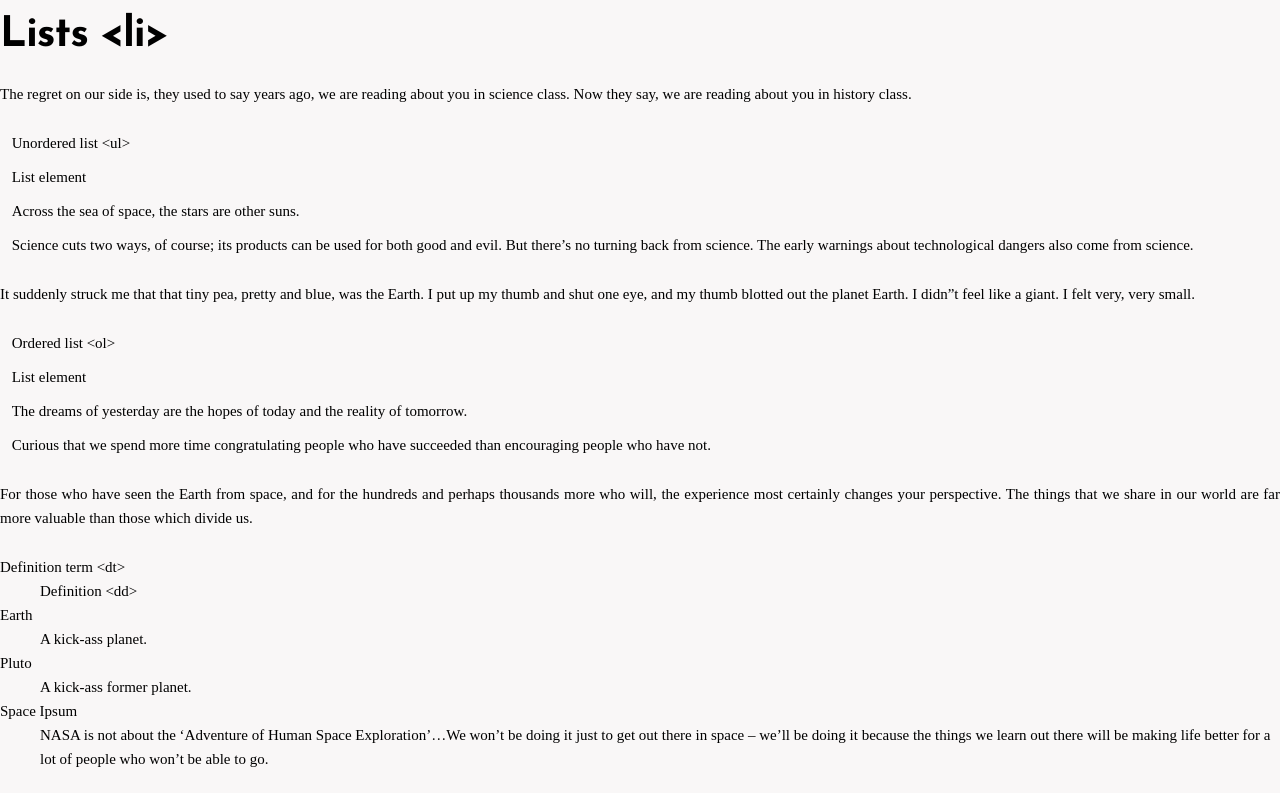
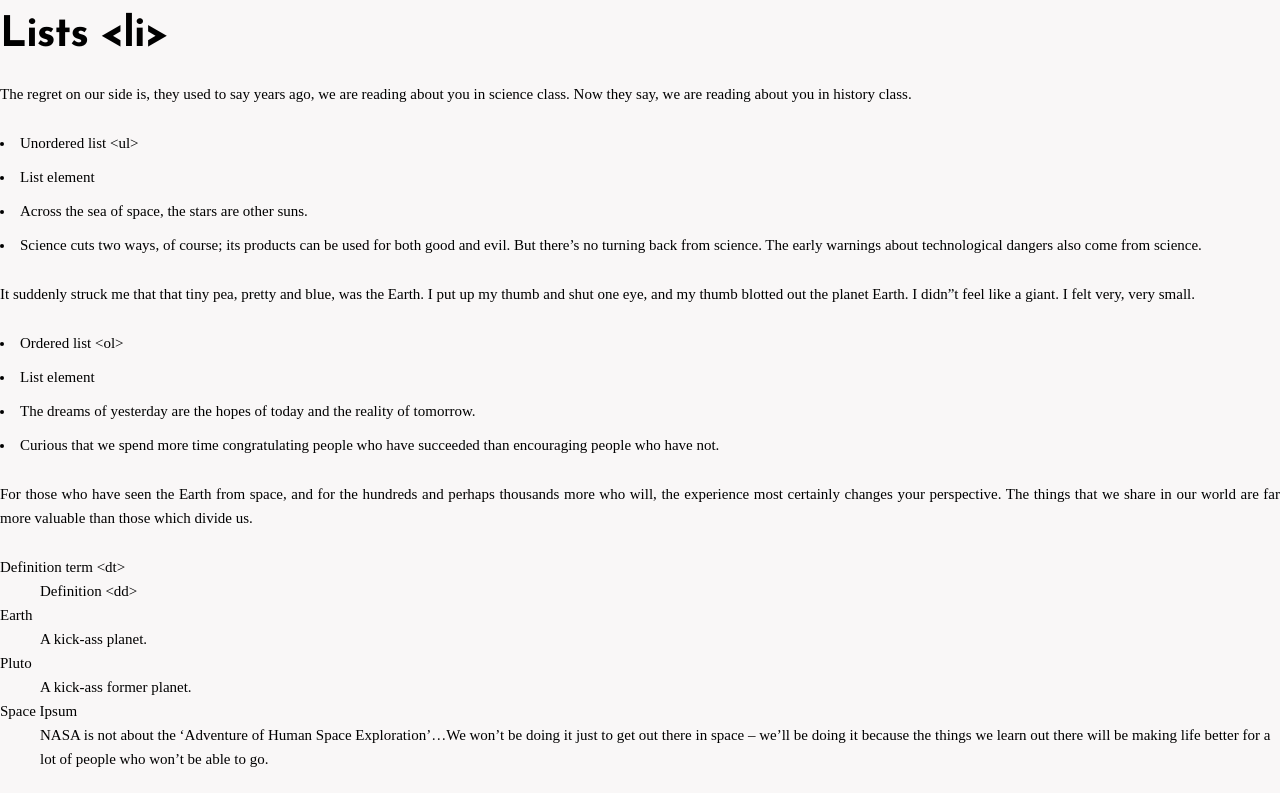
Before and after one commit to W4ppler/Framework_Website_cool, a website built with webpack: page html/sample_page_1.html in a window 1280 px wide. Shown: the part 2040-2833 px from the top of the page. Built offline with nearby package versions, Linux system fonts and the light colour scheme; a web font is replaced by a local one.

Commit message:
GROßE SCHMERZEN

```diff
--- a/css/custom.css
+++ b/css/custom.css
@@ -16,6 +16,12 @@
   --light-highlight: #3F72AF;
   --border-radius: 15px;
 }
+
+
+::selection{
+  background-color: #d5d5d5;
+}
+
 
 /*MEDIA BREAKPOINTS*/
 @media (max-width: 480px)
@@ -43,7 +49,7 @@ hgroup, hgroup p{
   text-align: left;
   border-radius: 15px;
   margin: 0;
-  padding-left;
+  padding-left: 0;
 }
 
 /* OTHER */
@@ -145,10 +151,5 @@ nav .container .row{
 
 /* LIST */
 li{
-  list-style: none;
+  list-style-type: disc;
 }
-
-li::before{
-  content: "\f14a";
-  color: blue;
-}
```
